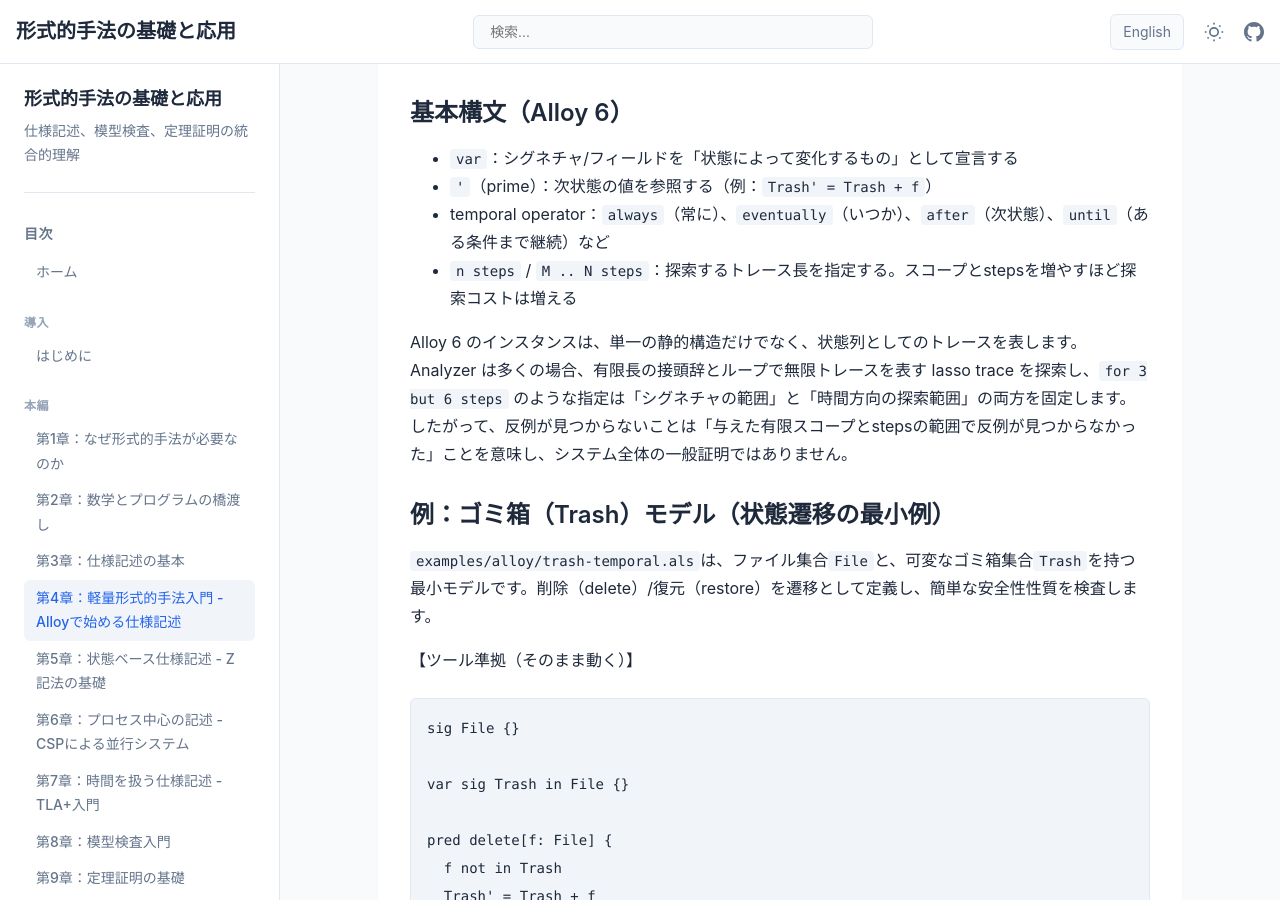
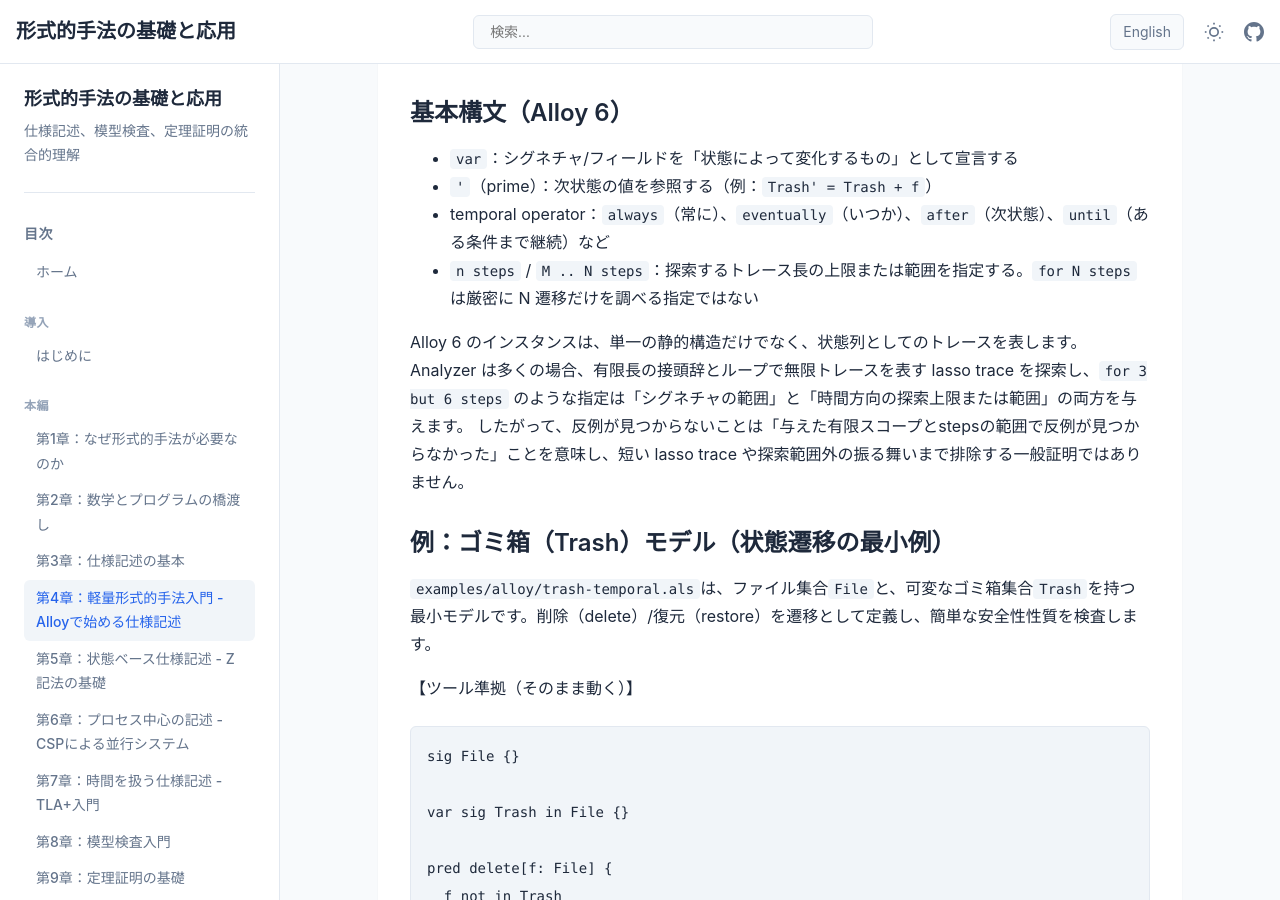
Before and after one commit to itdojp/formal-methods-book, a Jekyll site: the page built from docs/chapters/chapter04/index.md, in a window 1280 px wide and 900 px high, scrolled down 34497 px. Built offline with Jekyll 4.4.1, drawn with Linux system fonts in a browser that asks for light colours.

Commit message:
docs: clarify Alloy steps semantics

```diff
--- a/docs/chapters/chapter04/index.md
+++ b/docs/chapters/chapter04/index.md
@@ -1204,11 +1204,11 @@
 - `var`：シグネチャ/フィールドを「状態によって変化するもの」として宣言する
 - `'`（prime）：次状態の値を参照する（例：`Trash' = Trash + f`）
 - temporal operator：`always`（常に）、`eventually`（いつか）、`after`（次状態）、`until`（ある条件まで継続）など
-- `n steps` / `M .. N steps`：探索するトレース長を指定する。スコープとstepsを増やすほど探索コストは増える
+- `n steps` / `M .. N steps`：探索するトレース長の上限または範囲を指定する。`for N steps` は厳密に N 遷移だけを調べる指定ではない
 
 Alloy 6 のインスタンスは、単一の静的構造だけでなく、状態列としてのトレースを表します。
-Analyzer は多くの場合、有限長の接頭辞とループで無限トレースを表す lasso trace を探索し、`for 3 but 6 steps` のような指定は「シグネチャの範囲」と「時間方向の探索範囲」の両方を固定します。
-したがって、反例が見つからないことは「与えた有限スコープとstepsの範囲で反例が見つからなかった」ことを意味し、システム全体の一般証明ではありません。
+Analyzer は多くの場合、有限長の接頭辞とループで無限トレースを表す lasso trace を探索し、`for 3 but 6 steps` のような指定は「シグネチャの範囲」と「時間方向の探索上限または範囲」の両方を与えます。
+したがって、反例が見つからないことは「与えた有限スコープとstepsの範囲で反例が見つからなかった」ことを意味し、短い lasso trace や探索範囲外の振る舞いまで排除する一般証明ではありません。
 
 ### 例：ゴミ箱（Trash）モデル（状態遷移の最小例）
 
```
Also changed, not shown: src/ja/chapters/chapter04.md (+3 -3 lines).
